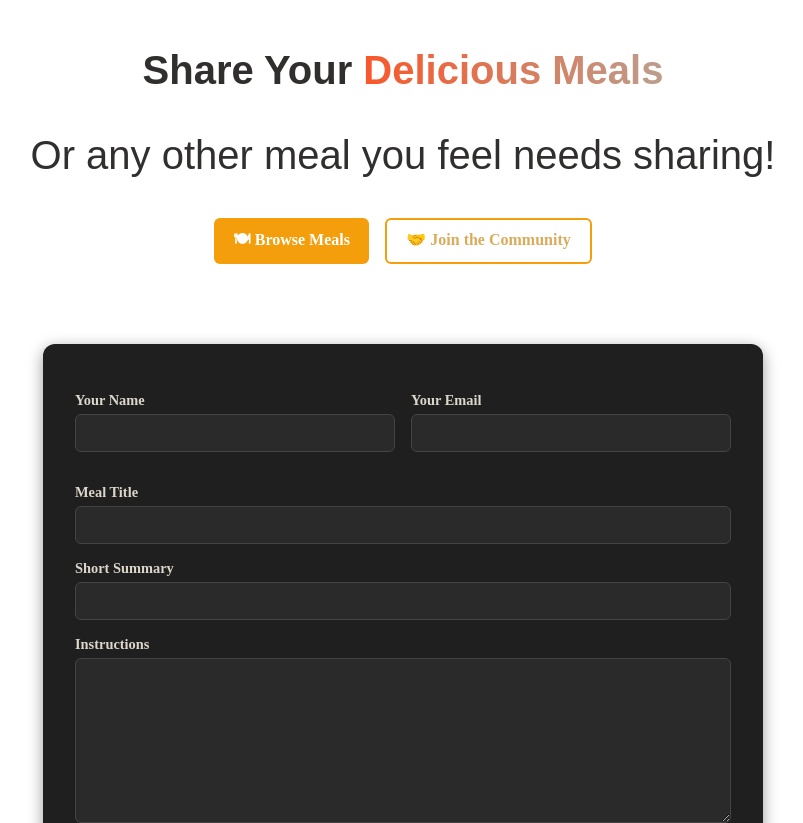
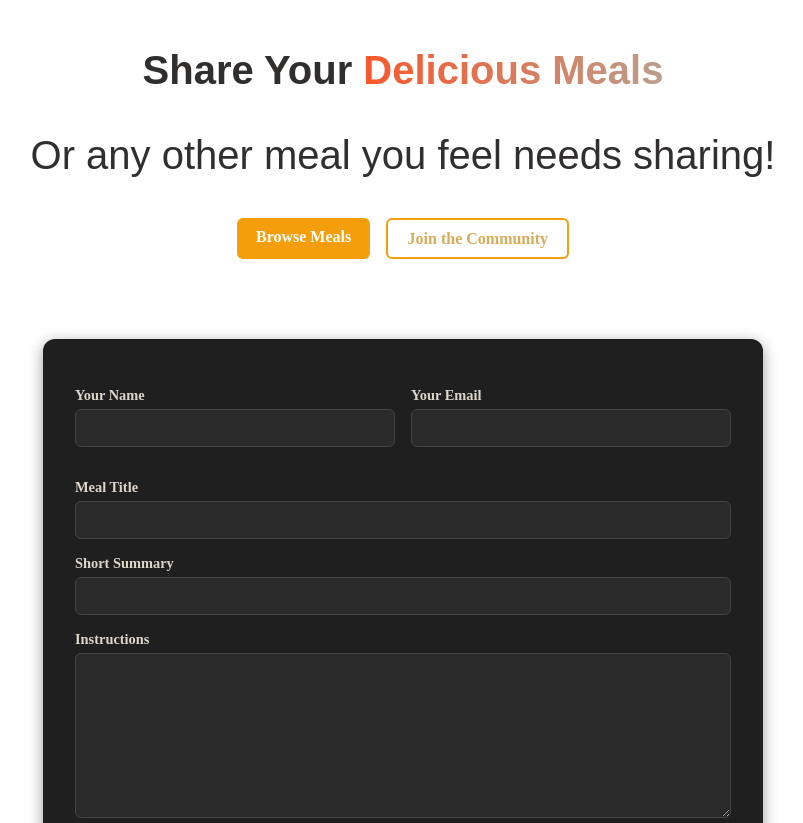
Before and after one commit to alainiranzi/Invading-Fullstack-with-Next-js, a Next.js app: page /meals/share in a window 1280 px wide. Shown: the top 823 px of the page, without its empty margins (237-1040 px from the left). Built offline with nearby package versions, Linux system fonts and the light colour scheme.

Commit message:
erased emojis

```diff
--- a/src/app/meals/share/page.js
+++ b/src/app/meals/share/page.js
@@ -17,10 +17,10 @@ export default function ShareMealsPage() {
 
         <div className={classes.nav}>
           <Link href="/meals" className={classes.link}>
-            🍽 Browse Meals
+            Browse Meals
           </Link>
           <Link href="/community" className={classes.linkAlt}>
-            🤝 Join the Community
+            Join the Community
           </Link>
         </div>
       </header>
@@ -29,8 +29,8 @@ export default function ShareMealsPage() {
         <form
           className={classes.form}
           action={shareMeal}
-          method="post" // ✅ Must be POST for useFormStatus
-          encType="multipart/form-data" // ✅ Must be set for file uploads
+          method="post"
+          encType="multipart/form-data"
         >
           <div className={classes.row}>
             <p>
```
